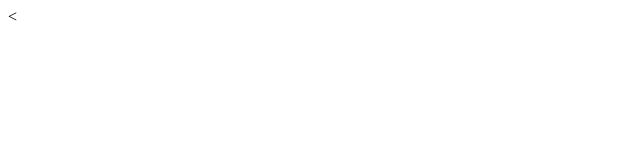
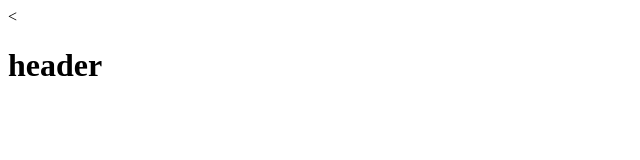
Before and after one commit to iceeleoo/first-project, a plain HTML site: page index.html in a window 1280 px wide. Shown: the whole page, without its empty margins (0-640 px from the left). Drawn offline with Linux system fonts and the light colour scheme.

Commit message:
zvezdapad

```diff
--- a/index.html
+++ b/index.html
@@ -1,3 +1,4 @@
+
 <<!DOCTYPE html>
 <html lang="ru">
 
@@ -12,3 +13,6 @@
   <link rel="stylesheet" href="style.css">
   <title>Portfolio2020</title>
 </head>
+<body>
+  <h1>header</h1>
+</body>
```
